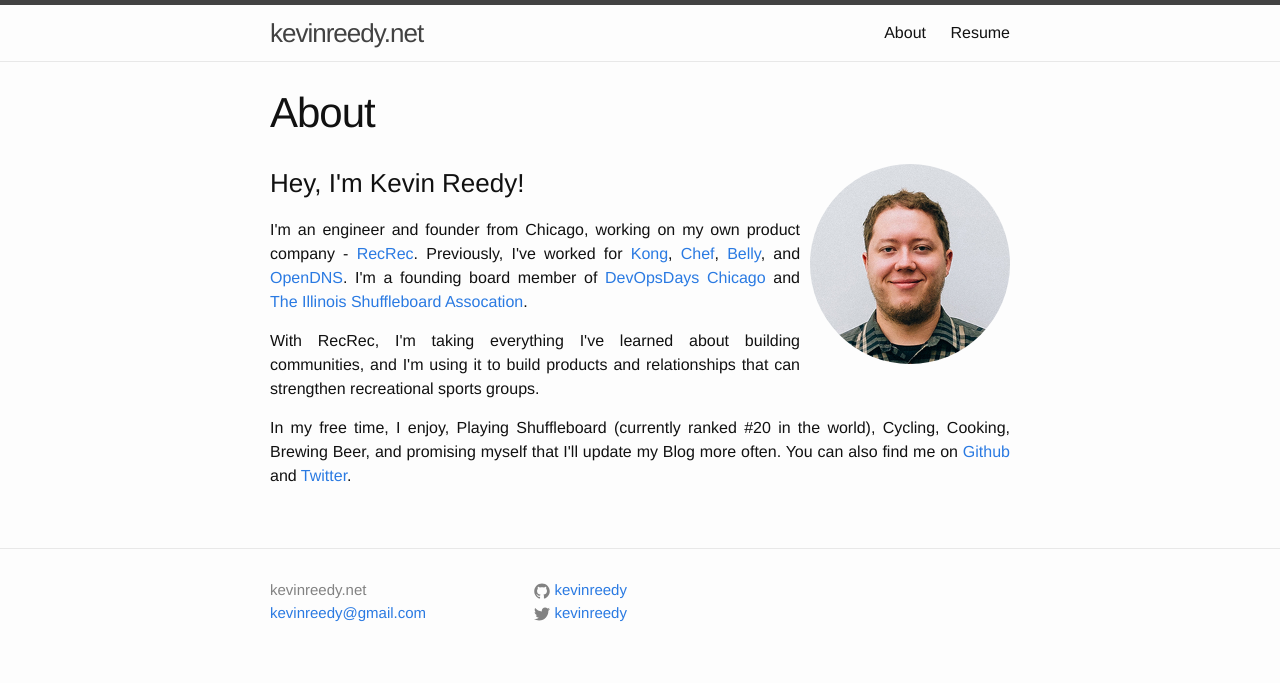
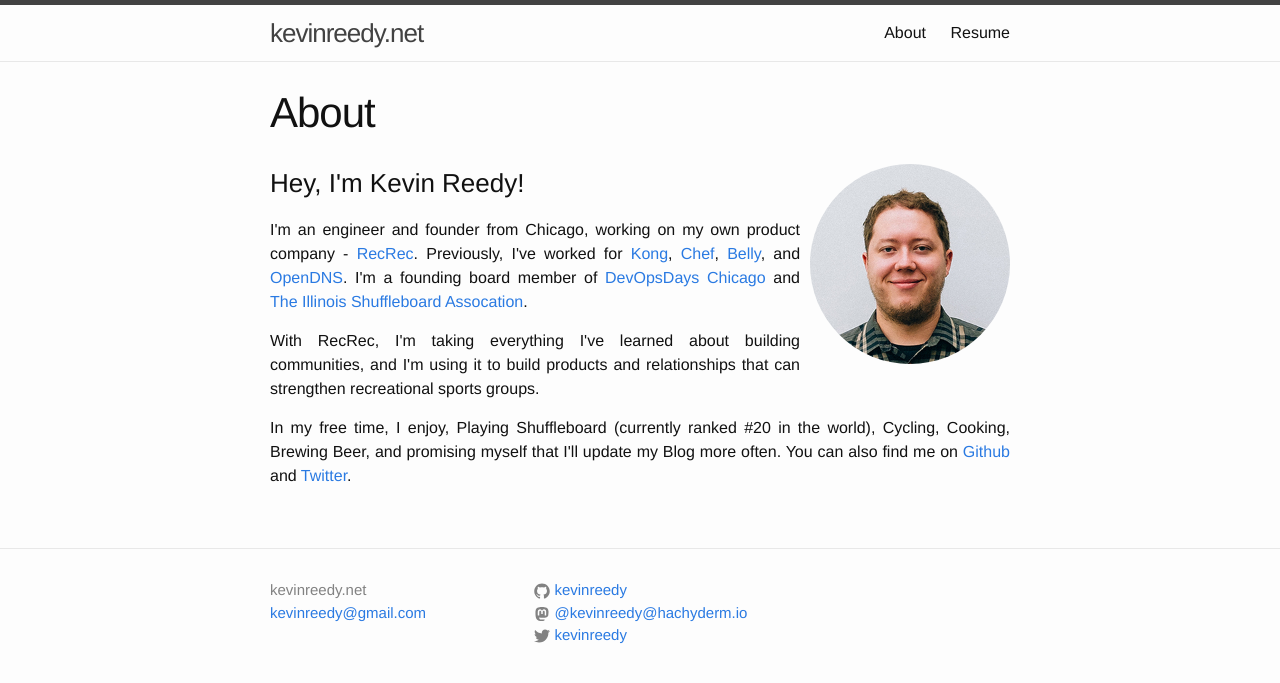
Before and after one commit to kevinreedy/kevinreedy.net, a Jekyll site: the page built from about.html, in a window 1280 px wide. Shown: the top 683 px of the page. Built offline with Jekyll 4.4.1, drawn with Linux system fonts in a browser that asks for light colours.

Commit message:
Add Mastodon link and update others

```diff
--- a/_config.yml
+++ b/_config.yml
@@ -11,6 +11,8 @@
 twitter_username: kevinreedy
 github_username: kevinreedy
 linkedin_username: kevinreedy
+mastodon_username: "@kevinreedy@hachyderm.io"
+mastodon_profile: https://hachyderm.io/@kevinreedy
 
 plugins:
   - jekyll-sitemap
--- a/_includes/footer.html
+++ b/_includes/footer.html
@@ -10,12 +10,12 @@
         </ul>
       </div>
 
-      <div class="footer-col  footer-col-2">
+      <div class="footer-col  footer-col-3">
         <ul class="social-media-list">
           {% if site.github_username %}
           <li>
-            <a href="https://github.com/{{ site.github_username }}">
-              <span class="icon  icon--github">
+            <a rel="me" target="_blank" href="https://github.com/{{ site.github_username }}">
+              <span class="icon icon--github">
                 <svg viewBox="0 0 16 16">
                   <path fill="#828282" d="M7.999,0.431c-4.285,0-7.76,3.474-7.76,7.761 c0,3.428,2.223,6.337,5.307,7.363c0.388,0.071,0.53-0.168,0.53-0.374c0-0.184-0.007-0.672-0.01-1.32 c-2.159,0.469-2.614-1.04-2.614-1.04c-0.353-0.896-0.862-1.135-0.862-1.135c-0.705-0.481,0.053-0.472,0.053-0.472 c0.779,0.055,1.189,0.8,1.189,0.8c0.692,1.186,1.816,0.843,2.258,0.645c0.071-0.502,0.271-0.843,0.493-1.037 C4.86,11.425,3.049,10.76,3.049,7.786c0-0.847,0.302-1.54,0.799-2.082C3.768,5.507,3.501,4.718,3.924,3.65 c0,0,0.652-0.209,2.134,0.796C6.677,4.273,7.34,4.187,8,4.184c0.659,0.003,1.323,0.089,1.943,0.261 c1.482-1.004,2.132-0.796,2.132-0.796c0.423,1.068,0.157,1.857,0.077,2.054c0.497,0.542,0.798,1.235,0.798,2.082 c0,2.981-1.814,3.637-3.543,3.829c0.279,0.24,0.527,0.713,0.527,1.437c0,1.037-0.01,1.874-0.01,2.129 c0,0.208,0.14,0.449,0.534,0.373c3.081-1.028,5.302-3.935,5.302-7.362C15.76,3.906,12.285,0.431,7.999,0.431z"/>
                 </svg>
@@ -26,10 +26,22 @@
           </li>
           {% endif %}
 
+          {% if site.mastodon_profile %}
+          <li>
+            <a rel="me" target="_blank" href="{{ site.mastodon_profile }}">
+              <span class="icon icon--mastodon">
+                <svg xmlns="http://www.w3.org/2000/svg" viewBox="0 0 448 512"><!--! Font Awesome Pro 6.2.1 by @fontawesome - https://fontawesome.com License - https://fontawesome.com/license (Commercial License) Copyright 2022 Fonticons, Inc. --><path d="M433 179.11c0-97.2-63.71-125.7-63.71-125.7-62.52-28.7-228.56-28.4-290.48 0 0 0-63.72 28.5-63.72 125.7 0 115.7-6.6 259.4 105.63 289.1 40.51 10.7 75.32 13 103.33 11.4 50.81-2.8 79.32-18.1 79.32-18.1l-1.7-36.9s-36.31 11.4-77.12 10.1c-40.41-1.4-83-4.4-89.63-54a102.54 102.54 0 0 1-.9-13.9c85.63 20.9 158.65 9.1 178.75 6.7 56.12-6.7 105-41.3 111.23-72.9 9.8-49.8 9-121.5 9-121.5zm-75.12 125.2h-46.63v-114.2c0-49.7-64-51.6-64 6.9v62.5h-46.33V197c0-58.5-64-56.6-64-6.9v114.2H90.19c0-122.1-5.2-147.9 18.41-175 25.9-28.9 79.82-30.8 103.83 6.1l11.6 19.5 11.6-19.5c24.11-37.1 78.12-34.8 103.83-6.1 23.71 27.3 18.4 53 18.4 175z"/></svg>
+              </span>
+
+              <span class="username">{{ site.mastodon_username }}</span>
+            </a>
+          </li>
+          {% endif %}
+
           {% if site.twitter_username %}
           <li>
-            <a href="https://twitter.com/{{ site.twitter_username }}">
-              <span class="icon  icon--twitter">
+            <a rel="me" target="_blank" href="https://twitter.com/{{ site.twitter_username }}">
+              <span class="icon icon--twitter">
                 <svg viewBox="0 0 16 16">
                   <path fill="#828282" d="M15.969,3.058c-0.586,0.26-1.217,0.436-1.878,0.515c0.675-0.405,1.194-1.045,1.438-1.809
                   c-0.632,0.375-1.332,0.647-2.076,0.793c-0.596-0.636-1.446-1.033-2.387-1.033c-1.806,0-3.27,1.464-3.27,3.27 c0,0.256,0.029,0.506,0.085,0.745C5.163,5.404,2.753,4.102,1.14,2.124C0.859,2.607,0.698,3.168,0.698,3.767 c0,1.134,0.577,2.135,1.455,2.722C1.616,6.472,1.112,6.325,0.671,6.08c0,0.014,0,0.027,0,0.041c0,1.584,1.127,2.906,2.623,3.206 C3.02,9.402,2.731,9.442,2.433,9.442c-0.211,0-0.416-0.021-0.615-0.059c0.416,1.299,1.624,2.245,3.055,2.271 c-1.119,0.877-2.529,1.4-4.061,1.4c-0.264,0-0.524-0.015-0.78-0.046c1.447,0.928,3.166,1.469,5.013,1.469 c6.015,0,9.304-4.983,9.304-9.304c0-0.142-0.003-0.283-0.009-0.423C14.976,4.29,15.531,3.714,15.969,3.058z"/>
@@ -42,10 +54,6 @@
           {% endif %}
         </ul>
       </div>
-
-      <div class="footer-col  footer-col-3">
-        <p class="text">{{ site.description }}</p>
-      </div>
     </div>
 
   </div>
```
